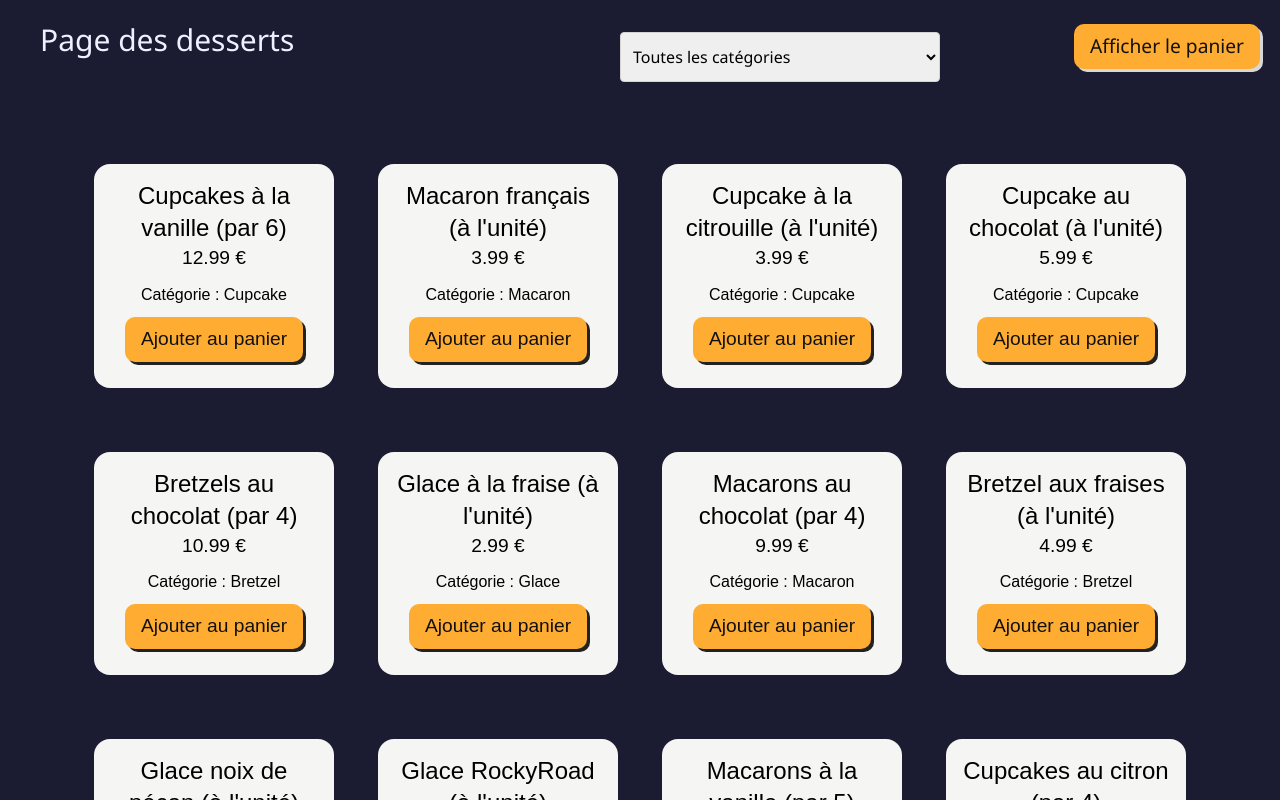
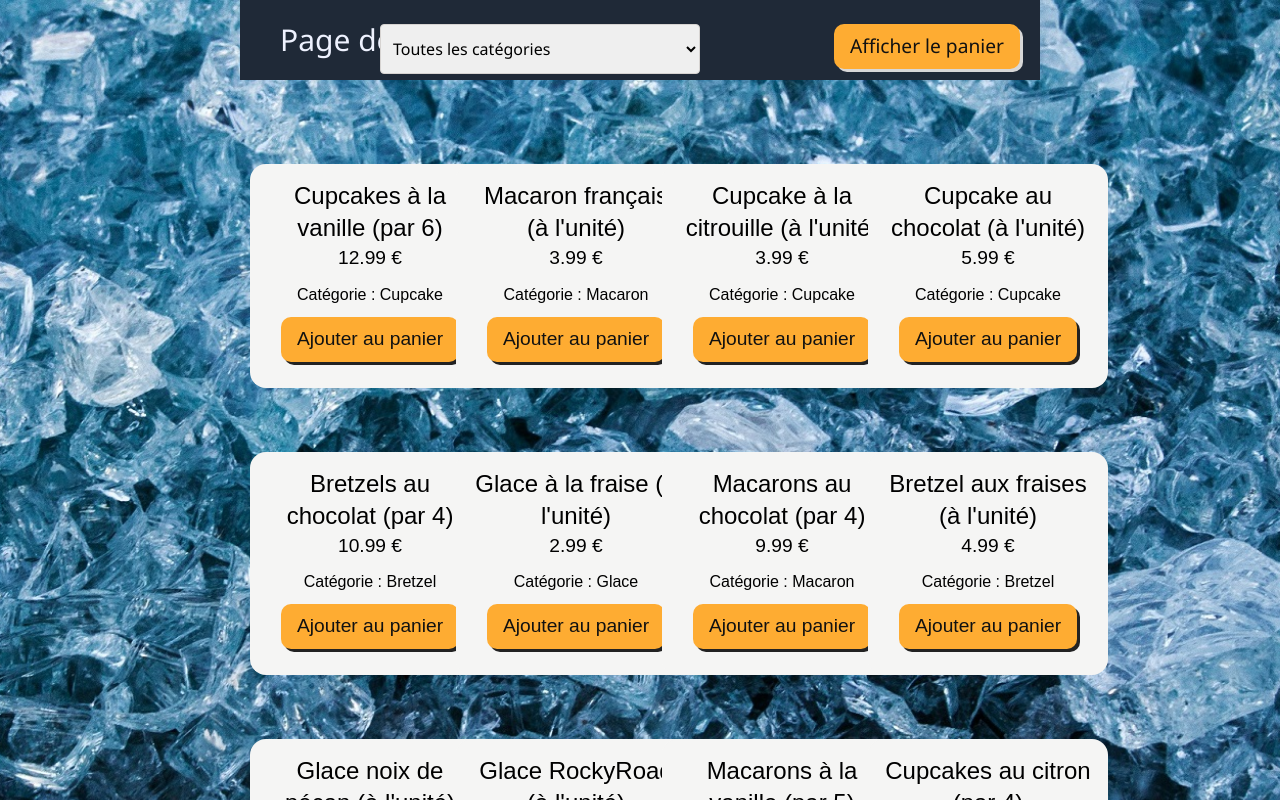
Before and after one commit to Viviane2111/shoppingCart, a Next.js app: page / in a window 1280 px wide. Shown: the top 800 px of the page. Built offline with nearby package versions, Linux system fonts and the light colour scheme.

Commit message:
ajout d'une image de fond

```diff
--- a/components/Home.js
+++ b/components/Home.js
@@ -30,8 +30,8 @@ export default function Home() {
     : products;
 
   return (
-    <div>
-      <header className="h-20 flex items-center ">
+    <div className="container">
+      <header className="sticky top-0 z-50 bg-gray-800 h-20 flex items-center">
         <div className="">
           <h1 className="text-indigo-50 w-auto ml-10 my-[25px] text-3xl">
             Page des desserts
@@ -40,7 +40,7 @@ export default function Home() {
             <select
               onChange={(e) => handleCategoryFilter(e.target.value)}
               value={selectCategory}
-              className="border border-stone-300 rounded px-2 py-3 w-80 mt-2"
+              className="border border-stone-300 rounded px-2 py-3 w-80 "
             >
               <option value="">Toutes les catégories</option>
               {Array.from(
--- a/styles/globals.css
+++ b/styles/globals.css
@@ -12,7 +12,16 @@
   box-sizing: border-box;
 }
 body {
+  max-width: 100vh;
+  margin: auto;
+  background-image: url(../public/bg.jpg);
+  background-size: cover;
+  background-position: center;
+  background-repeat: no-repeat;
   background-color: #1b1b32;
+}
+.container {
+  width: 100%;
 }
 button {
   display: block;
```
Also changed, not shown: public/bg.jpg (added).
